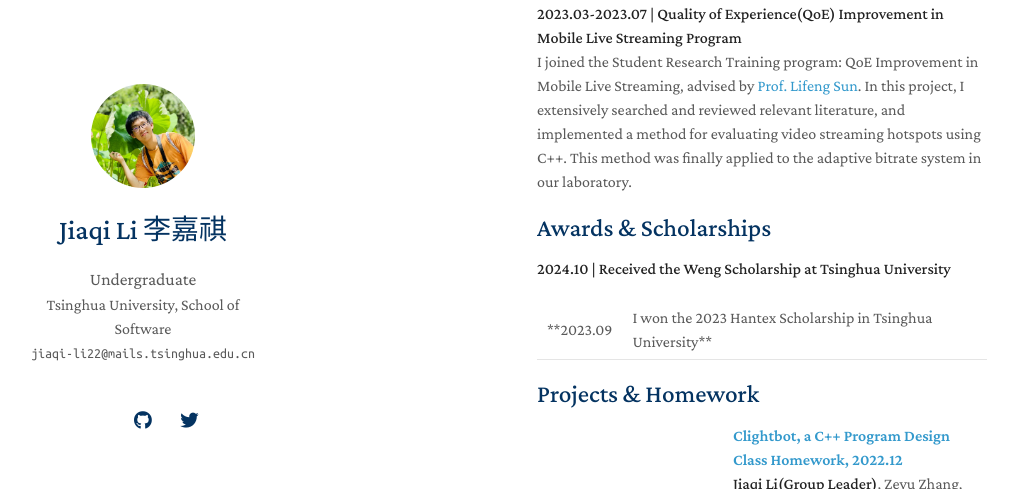
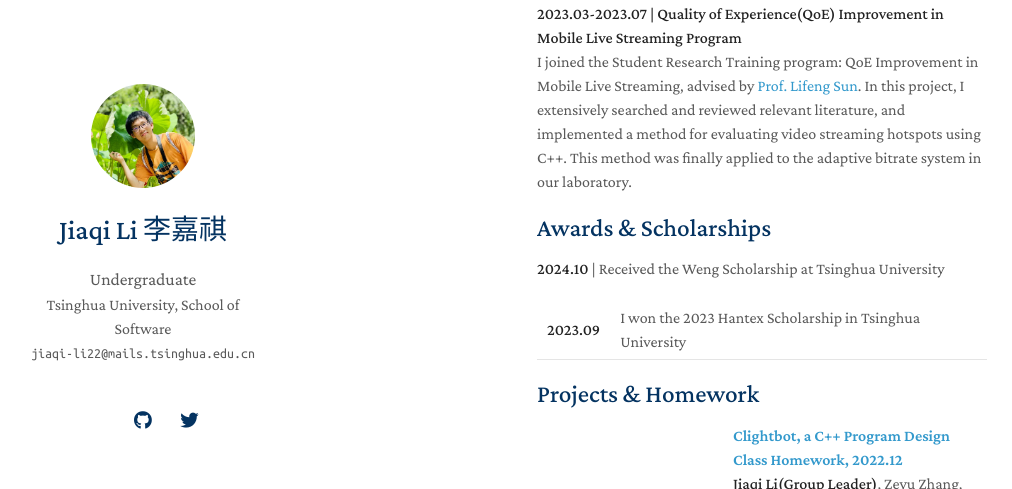
Before and after one commit to Songard/Songard.github.io, a Jekyll site: the page built from index.md, in a window 1280 px wide and 900 px high, scrolled down 824 px, cut to the strip 0-489 px from the top of the window. Shown: the whole strip, without its empty margins (133-1145 px from the left). Built offline with Jekyll 4.4.1, drawn with Linux system fonts in a browser that asks for light colours; nearby versions of some CDN libraries; a style sheet for code colours, icons or effects is not loaded; our own code applies the rules of GitHub Pages for plain Markdown files.

Commit message:
yasuotouxiang

```diff
--- a/index.md
+++ b/index.md
@@ -23,10 +23,10 @@
 I joined the Student Research Training program: QoE Improvement in Mobile Live Streaming, advised by [Prof. Lifeng Sun](https://www.cs.tsinghua.edu.cn/csen/info/1180/4034.htm). In this project, I extensively searched and reviewed relevant literature, and implemented a method for evaluating video streaming hotspots using C++. This method was finally applied to the adaptive bitrate system in our laboratory.
 
 ## Awards & Scholarships
-**2024.10 | Received the Weng Scholarship at Tsinghua University**
+**2024.10** | Received the Weng Scholarship at Tsinghua University
 
 
-**2023.09 | I won the 2023 Hantex Scholarship in Tsinghua University**
+**2023.09** | I won the 2023 Hantex Scholarship in Tsinghua University
 
 
 {% include_relative _includes/projects.md %}
```
Also changed, not shown: assets/img/avatar.jpg.
